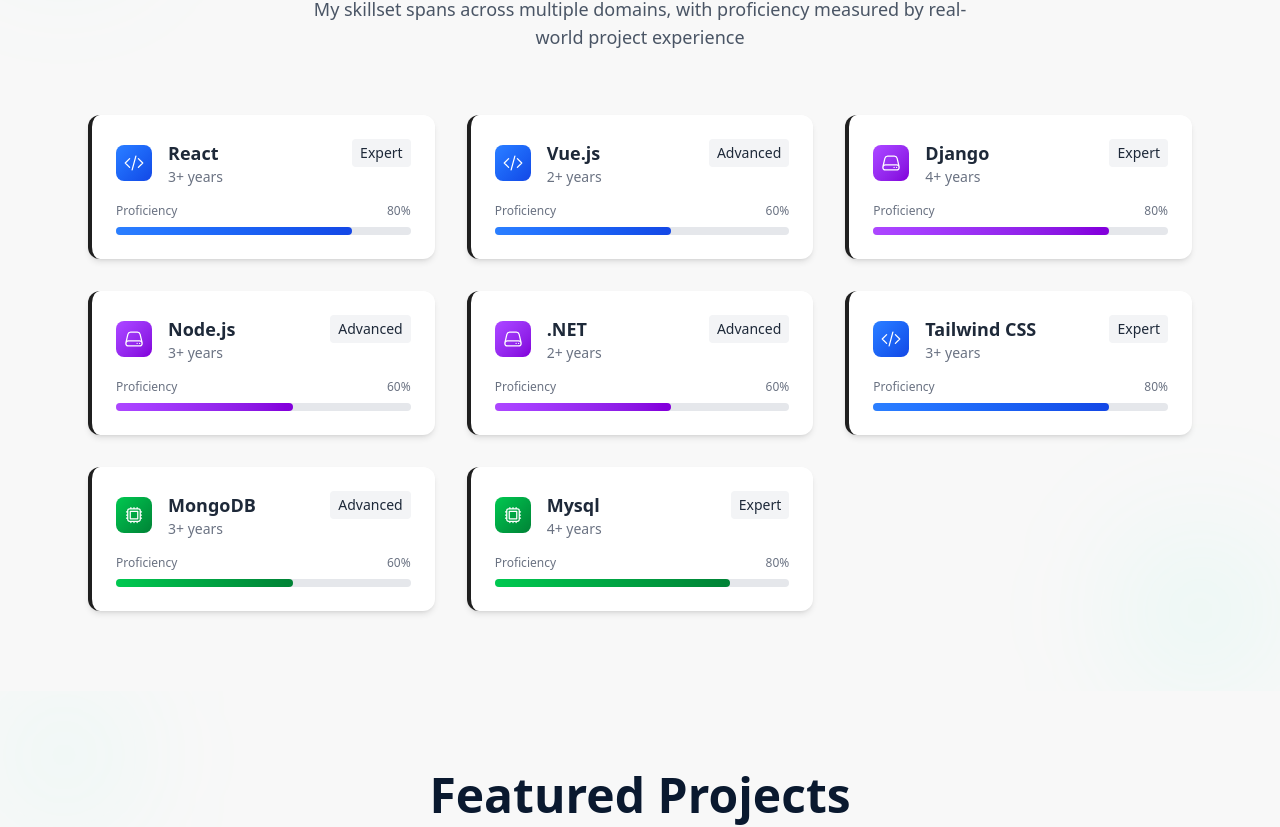
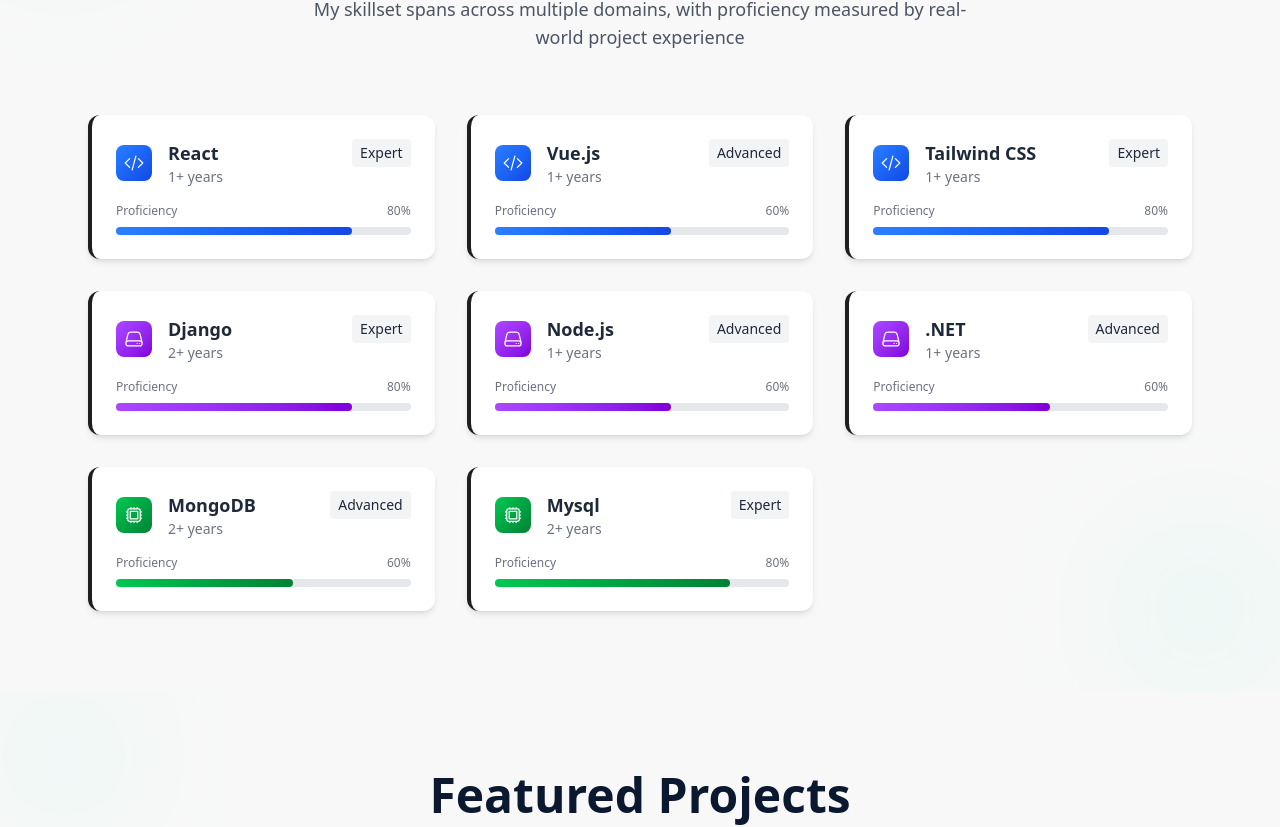
Before and after one commit to toleeEj/seeMe, a React (Vite) app: page / in a window 1280 px wide. Shown: the part 1517-2344 px from the top of the page. Built offline with nearby package versions, Linux system fonts and the light colour scheme.

Commit message:
with a little change

```diff
--- a/src/components/Contact.jsx
+++ b/src/components/Contact.jsx
@@ -89,7 +89,7 @@
                     value={formData.name}
                     onChange={handleChange}
                     required
-                    className="block w-full pl-10 pr-3 py-3 border border-gray-300 dark:border-gray-600 rounded-lg bg-white dark:bg-[#333333] focus:outline-none focus:ring-2 focus:ring-[#64FFDA] focus:border-transparent"
+                    className="block w-full pl-10 pr-3 py-3 border border-gray-300 dark:border-gray-600 rounded-lg bg-white text-blue-600 focus:outline-none focus:ring-2 focus:ring-[#64FFDA] focus:border-transparent"
                     placeholder="John Doe"
                   />
                 </div>
@@ -110,7 +110,7 @@
                     value={formData.email}
                     onChange={handleChange}
                     required
-                    className="block w-full pl-10 pr-3 py-3 border border-gray-300 dark:border-gray-600 rounded-lg bg-white dark:bg-[#333333] focus:outline-none focus:ring-2 focus:ring-[#64FFDA] focus:border-transparent"
+                    className="block w-full pl-10 pr-3 py-3 border border-gray-300 dark:border-gray-600 rounded-lg bg-white text-blue-600 focus:outline-none focus:ring-2 focus:ring-[#64FFDA] focus:border-transparent"
                     placeholder="your.email@example.com"
                   />
                 </div>
@@ -127,7 +127,7 @@
                   onChange={handleChange}
                   required
                   rows="5"
-                  className="block w-full px-3 py-3 border border-gray-300 dark:border-gray-600 rounded-lg bg-white dark:bg-[#333333] focus:outline-none focus:ring-2 focus:ring-[#64FFDA] focus:border-transparent"
+                  className="block w-full px-3 py-3 border border-gray-300 dark:border-gray-600 rounded-lg bg-white text-blue-600 focus:outline-none focus:ring-2 focus:ring-[#64FFDA] focus:border-transparent"
                   placeholder="Tell me about your project or inquiry..."
                 ></textarea>
               </div>
@@ -154,15 +154,18 @@
               </button>
 
               {status.message && (
-                <div className={`mt-4 p-3 rounded-lg text-center ${
-                  status.type === 'success'
-                    ? 'bg-green-100 dark:bg-green-900 text-green-800 dark:text-green-200'
-                    : 'bg-red-100 dark:bg-red-900 text-red-800 dark:text-red-200'
-                }`}>
+                <div
+                  className={`mt-4 p-3 rounded-lg text-center ${
+                    status.type === 'success'
+                      ? 'bg-green-100 dark:bg-green-900 text-green-800 dark:text-green-200'
+                      : 'bg-red-100 dark:bg-red-900 text-red-800 dark:text-red-200'
+                  }`}
+                >
                   {status.message}
                 </div>
               )}
             </form>
+
           </div>
 
           {/* Contact Information */}
@@ -185,7 +188,7 @@
                     href="mailto:your.email@example.com"
                     className="text-lg font-medium text-[#0A192F] dark:text-white hover:text-[#64FFDA] transition-colors"
                   >
-                    your.email@example.com
+                    tolesaejara@gmail.com
                   </a>
                 </div>
               </div>
@@ -200,7 +203,7 @@
                     href="tel:+1234567890"
                     className="text-lg font-medium text-[#0A192F] dark:text-white hover:text-[#64FFDA] transition-colors"
                   >
-                    +1 (234) 567-890
+                    +251708744454
                   </a>
                 </div>
               </div>
@@ -212,7 +215,7 @@
                 <div>
                   <h4 className="text-sm font-medium text-gray-500 dark:text-gray-400">Location</h4>
                   <p className="text-lg font-medium text-[#0A192F] dark:text-white">
-                    San Francisco, CA
+                    Addis Ababa
                   </p>
                 </div>
               </div>
@@ -221,10 +224,10 @@
                 <h4 className="text-sm font-medium text-gray-500 dark:text-gray-400 mb-4">Connect With Me</h4>
                 <div className="flex space-x-4">
                   <a
-                    href="https://www.linkedin.com/in/your-profile"
+                    href="https://www.linkedin.com/in/tolesa-ijara/"
                     target="_blank"
                     rel="noopener noreferrer"
-                    className="p-3 bg-gray-100 dark:bg-gray-700 rounded-lg hover:bg-[#64FFDA] hover:text-[#0A192F] transition-colors"
+                    className="p-3 bg-gray-100 dark:bg-gray-300 rounded-lg hover:bg-[#64FFDA] hover:text-[#0A192F] transition-colors"
                   >
                     <span className="sr-only">LinkedIn</span>
                     <svg className="w-6 h-6" fill="currentColor" viewBox="0 0 24 24">
@@ -232,10 +235,10 @@
                     </svg>
                   </a>
                   <a
-                    href="https://github.com/your-username"
+                    href="https://github.com/toleeEj"
                     target="_blank"
                     rel="noopener noreferrer"
-                    className="p-3 bg-gray-100 dark:bg-gray-700 rounded-lg hover:bg-[#64FFDA] hover:text-[#0A192F] transition-colors"
+                    className="p-3 bg-gray-100 dark:bg-gray-300 rounded-lg hover:bg-[#64FFDA] hover:text-[#0A192F] transition-colors"
                   >
                     <span className="sr-only">GitHub</span>
                     <svg className="w-6 h-6" fill="currentColor" viewBox="0 0 24 24">
@@ -243,16 +246,17 @@
                     </svg>
                   </a>
                   <a
-                    href="https://twitter.com/your-username"
+                    href="https://t.me/T011ii"
                     target="_blank"
                     rel="noopener noreferrer"
-                    className="p-3 bg-gray-100 dark:bg-gray-700 rounded-lg hover:bg-[#64FFDA] hover:text-[#0A192F] transition-colors"
+                    className="p-3 bg-gray-100 dark:bg-gray-300 rounded-lg hover:bg-[#64FFDA] hover:text-[#0A192F] transition-colors"
                   >
-                    <span className="sr-only">Twitter</span>
+                    <span className="sr-only">Telegram</span>
                     <svg className="w-6 h-6" fill="currentColor" viewBox="0 0 24 24">
-                      <path d="M8.29 20.251c7.547 0 11.675-6.253 11.675-11.675 0-.178 0-.355-.012-.53A8.348 8.348 0 0022 5.92a8.19 8.19 0 01-2.357.646 4.118 4.118 0 001.804-2.27 8.224 8.224 0 01-2.605.996 4.107 4.107 0 00-6.993 3.743 11.65 11.65 0 01-8.457-4.287 4.106 4.106 0 001.27 5.477A4.072 4.072 0 012.8 9.713v.052a4.105 4.105 0 003.292 4.022 4.095 4.095 0 01-1.853.07 4.108 4.108 0 003.834 2.85A8.233 8.233 0 012 18.407a11.616 11.616 0 006.29 1.84"/>
+                      <path d="M9.04 16.91c-.14 0-.28-.03-.41-.09l-1.46-.66c-.35-.16-.54-.53-.46-.91l.77-3.57 6.62-3.93c.15-.09.33-.09.48-.01s.25.23.25.4v.05l-1.6 7.26c-.05.24-.22.43-.45.51l-3.23 1.18c-.09.03-.17.05-.26.05zm-1.36-1.88l.77.35 2.35-.86 1.25-5.66-4.37 2.6-.61 2.81zm13.32-11.1c-.77-.74-1.85-1.13-3.09-1.13H6.09c-1.24 0-2.31.39-3.09 1.13C2.23 4.75 2 5.69 2 6.72v10.56c0 1.03.23 1.97.99 2.79.77.74 1.85 1.13 3.09 1.13h10.82c1.24 0 2.31-.39 3.09-1.13.76-.82.99-1.76.99-2.79V6.72c0-1.03-.23-1.97-.99-2.79z" />
                     </svg>
                   </a>
+
                 </div>
               </div>
             </div>
--- a/src/components/Footer.jsx
+++ b/src/components/Footer.jsx
@@ -11,13 +11,13 @@
       <div className="container mx-auto px-4">
         <div className="flex flex-col items-center space-y-6 md:flex-row md:justify-between md:space-y-0">
           {/* Copyright Notice */}
-          <p className="text-sm">&copy; {new Date().getFullYear()} [Your Name]. All rights reserved.</p>
+          <p className="text-sm">&copy; {new Date().getFullYear()} tolee. All rights reserved.</p>
 
           {/* Social Media Icons */}
           <ul className="flex space-x-4">
             <li>
               <a
-                href="mailto:your.email@example.com"
+                href="mailto:tolesaejara@gmail.com"
                 className="text-[#64FFDA] hover:text-white transition-colors"
                 aria-label="Email"
               >
@@ -26,7 +26,7 @@
             </li>
             <li>
               <a
-                href="https://www.linkedin.com/in/your-profile"
+                href="https://www.linkedin.com/in/tolesa-ijara/"
                 target="_blank"
                 rel="noopener noreferrer"
                 className="text-[#64FFDA] hover:text-white transition-colors"
@@ -37,7 +37,7 @@
             </li>
             <li>
               <a
-                href="https://github.com/your-username"
+                href="https://github.com/toleeEj"
                 target="_blank"
                 rel="noopener noreferrer"
                 className="text-[#64FFDA] hover:text-white transition-colors"
--- a/src/components/Skills.jsx
+++ b/src/components/Skills.jsx
@@ -12,14 +12,14 @@
   const [animatedSkills, setAnimatedSkills] = useState([]);
 
   const skills = [
-    { name: 'React', level: 4, icon: CodeBracketIcon, category: 'frontend', years: 3 },
-    { name: 'Vue.js', level: 3, icon: CodeBracketIcon, category: 'frontend', years: 2 },
-    { name: 'Django', level: 4, icon: ServerIcon, category: 'backend', years: 4 },
-    { name: 'Node.js', level: 3, icon: ServerIcon, category: 'backend', years: 3 },
-    { name: '.NET', level: 3, icon: CubeIcon, category: 'backend', years: 2 },
-    { name: 'Tailwind CSS', level: 4, icon: CommandLineIcon, category: 'frontend', years: 3 },
-    { name: 'MongoDB', level: 3, icon: CpuChipIcon, category: 'database', years: 3 },
-    { name: 'Mysql', level: 4, icon: CpuChipIcon, category: 'database', years: 4 },
+    { name: 'React', level: 4, icon: CodeBracketIcon, category: 'frontend', years: 1 },
+    { name: 'Vue.js', level: 3, icon: CodeBracketIcon, category: 'frontend', years: 1 },
+    { name: 'Tailwind CSS', level: 4, icon: CommandLineIcon, category: 'frontend', years: 1 },
+    { name: 'Django', level: 4, icon: ServerIcon, category: 'backend', years: 2 },
+    { name: 'Node.js', level: 3, icon: ServerIcon, category: 'backend', years: 1 },
+    { name: '.NET', level: 3, icon: CubeIcon, category: 'backend', years: 1 },
+    { name: 'MongoDB', level: 3, icon: CpuChipIcon, category: 'database', years: 2 },
+    { name: 'Mysql', level: 4, icon: CpuChipIcon, category: 'database', years: 2 },
   ];
 
   useEffect(() => {
```
Also changed, not shown: 1 other file (tests, documents, lock files or other folders).
